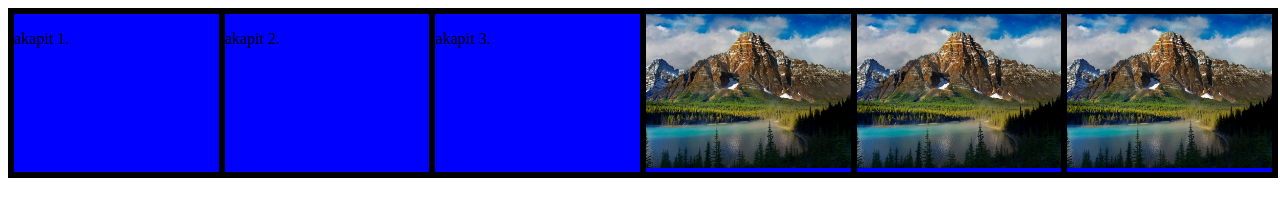
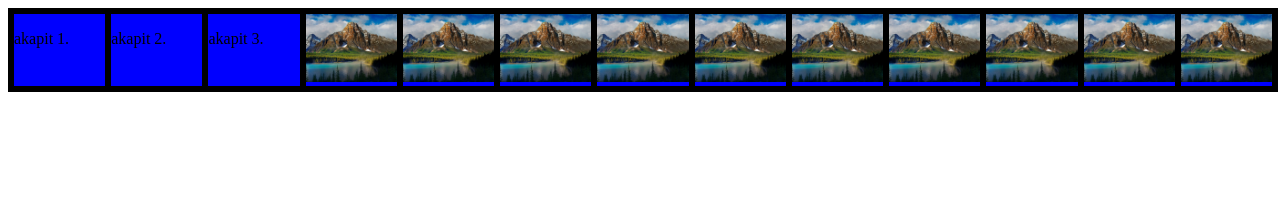
Before and after one commit to Dawidos2/www1, a plain HTML site: page index.html in a window 1280 px wide. Drawn offline with Linux system fonts and the light colour scheme.

Commit message:
dodano więcej obrazków

```diff
--- a/index.html
+++ b/index.html
@@ -1,9 +1,9 @@
 <!DOCTYPE html>
 <html lang="en">
     <head>
-    <meta charset="UTF-8">
-    <meta name="viewport" content="width=device-width, initial-scale=1.0">
-    <link rel="stylesheet" href="css.css">
+        <meta charset="UTF-8" />
+        <meta name="viewport" content="width=device-width, initial-scale=1.0" />
+        <link rel="stylesheet" href="css.css" />
         <title>www1</title>
     </head>
     <body>
@@ -11,9 +11,16 @@
             <div><p>akapit 1.</p></div>
             <div><p>akapit 2.</p></div>
             <div><p>akapit 3.</p></div>
-    <div><img src="./grafika/gora.jpg" alt=""></div>
-    <div><img src="./grafika/gora.jpg" alt=""></div>
-    <div><img src="./grafika/gora.jpg" alt=""></div>
+            <div><img src="./grafika/gora.jpg" alt="" /></div>
+            <div><img src="./grafika/gora.jpg" alt="" /></div>
+            <div><img src="./grafika/gora.jpg" alt="" /></div>
+            <div><img src="./grafika/gora.jpg" alt="" /></div>
+            <div><img src="./grafika/gora.jpg" alt="" /></div>
+            <div><img src="./grafika/gora.jpg" alt="" /></div>
+            <div><img src="./grafika/gora.jpg" alt="" /></div>
+            <div><img src="./grafika/gora.jpg" alt="" /></div>
+            <div><img src="./grafika/gora.jpg" alt="" /></div>
+            <div><img src="./grafika/gora.jpg" alt="" /></div>
         </div>
     </body>
 </html>
```
Lines whose indentation alone changed are shown as unchanged.
